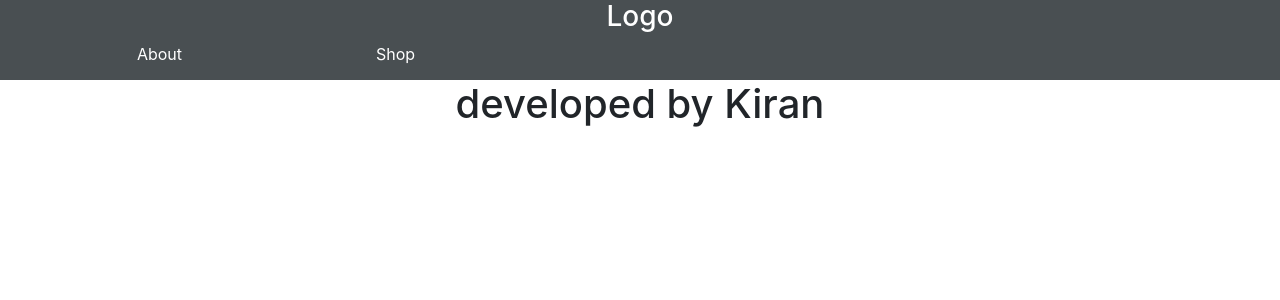
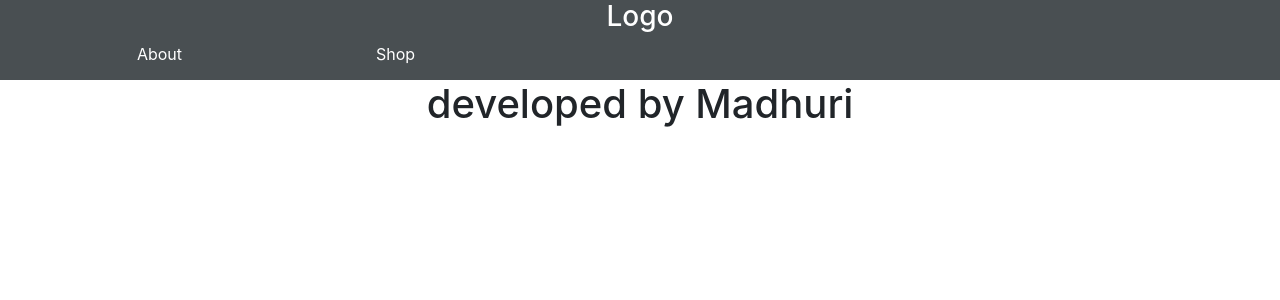
Before and after one commit to sumidha/ProjReact, a React (Create React App) app: page /About in a window 1280 px wide. Shown: the top 300 px of the page. Built offline with nearby package versions, Linux system fonts and the light colour scheme.

Commit message:
updated by madhuri

```diff
--- a/src/Router/About.js
+++ b/src/Router/About.js
@@ -8,7 +8,7 @@ class About extends Component {
     render() {
         return (
 
-            <h1>developed by Kiran </h1>
+            <h1>developed by Madhuri </h1>
          );
     }
 }
```
